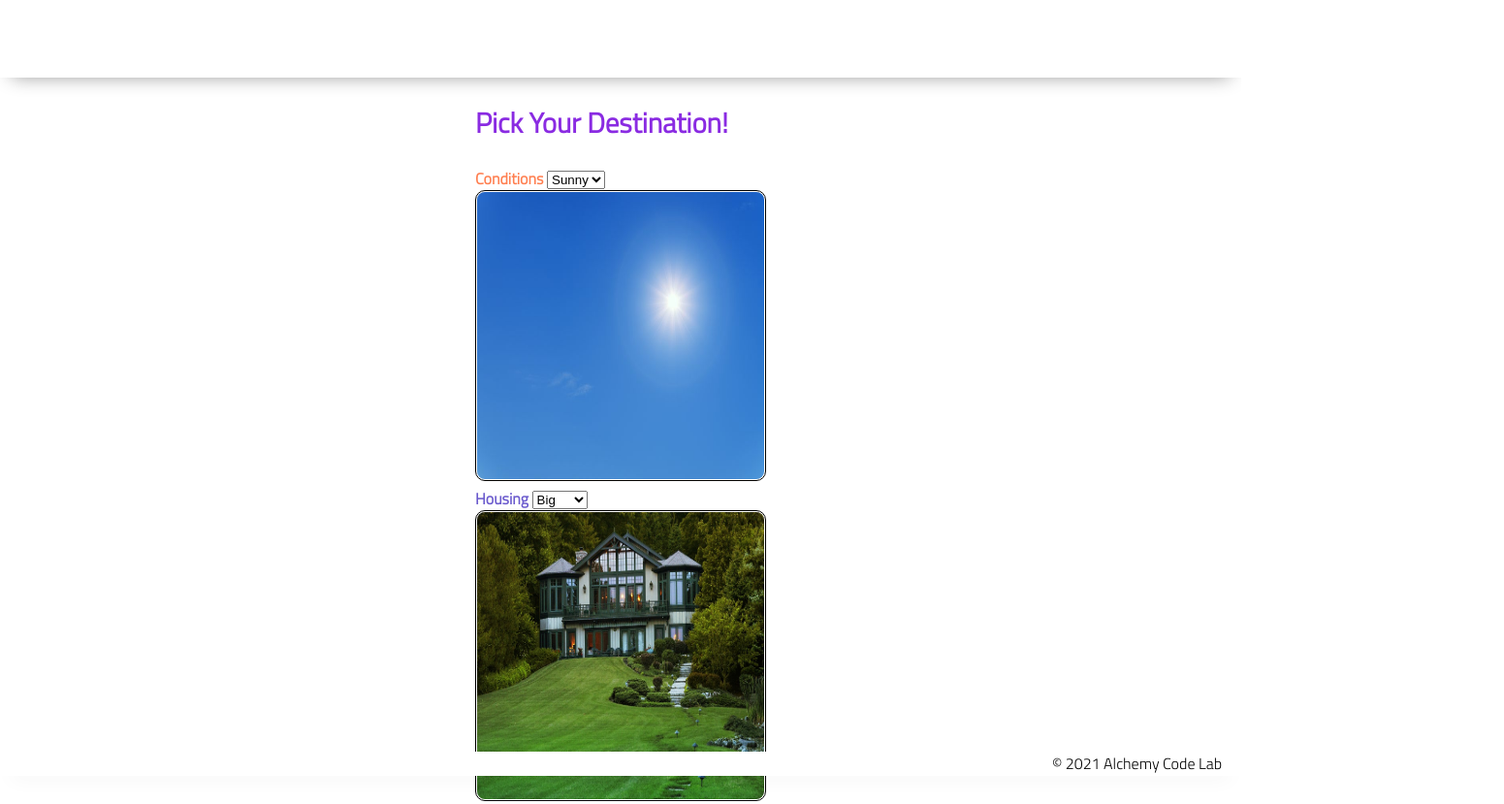
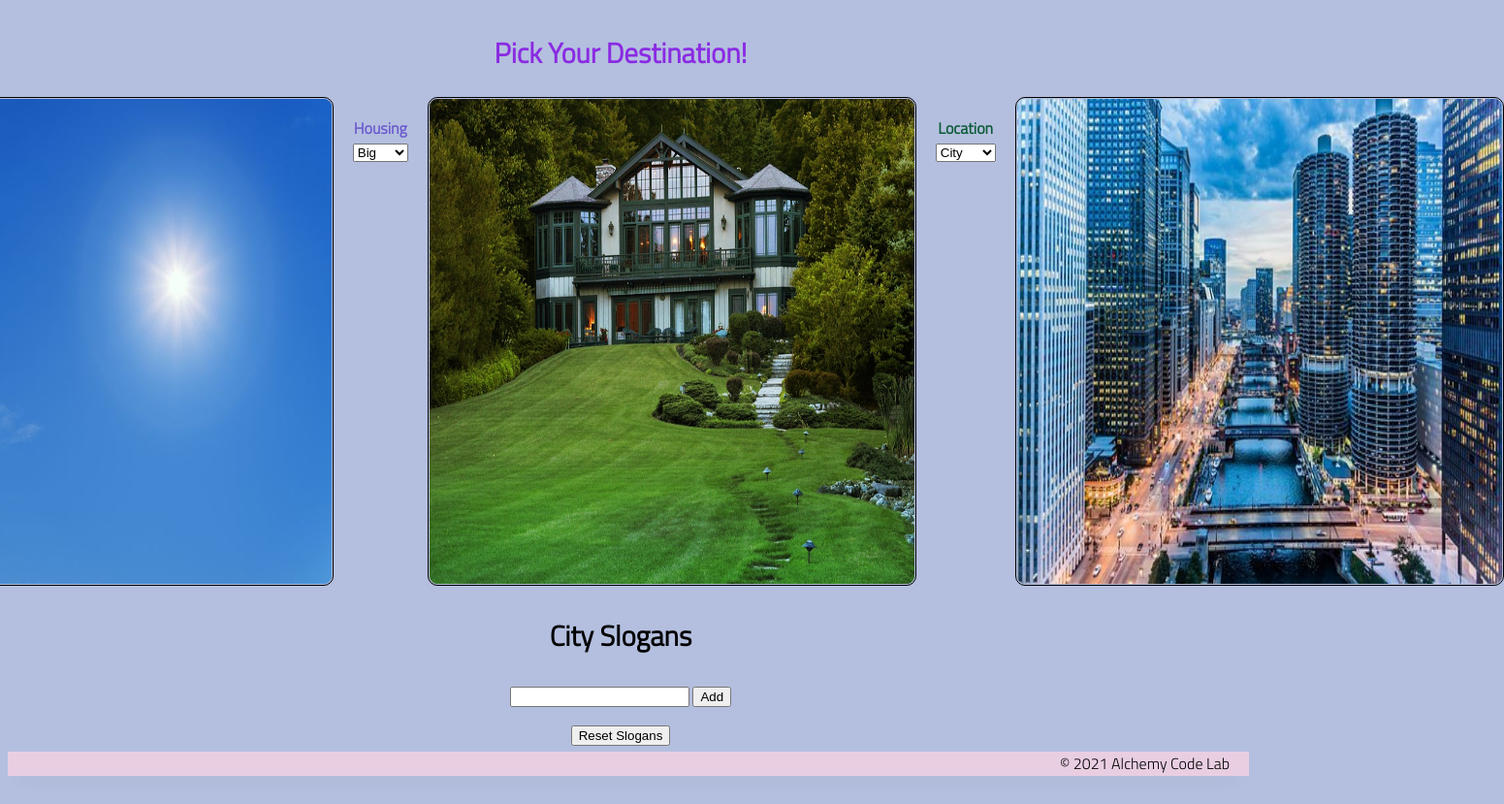
Before and after one commit to Andy-Mascaro/City, a plain HTML site: page index.html in a window 1280 px wide. Shown: the top 829 px of the page at 97% size, 1551 px wide, since content can reach past the window. Drawn offline with Linux system fonts and the light colour scheme.

Commit message:
added css to align pics and centered all text

```diff
--- a/index.html
+++ b/index.html
@@ -13,11 +13,11 @@
 </head>
 
 <body>
-    <header>
 
-    </header>
     <main>
         <section class="main-section">
+
+
 
             <h2>
                 Pick Your Destination!
@@ -68,6 +68,8 @@
 
                     <h3>City Slogans</h3>
 
+
+
                     <div class="select" id="slogan">
                         <input id="slogan-input" type="text" />
                         <button id="slogan-btn">Add</button>
--- a/styles/reset.css
+++ b/styles/reset.css
@@ -4,7 +4,7 @@
    License: none (public domain)
 */
 
-*{
+/*{
     box-sizing: border-box;
 }
 
@@ -33,6 +33,10 @@
 	vertical-align: baseline;
 }
 
+/*body {
+    background-image: url(../assets/sky.jpeg);
+}
+
 ol, ul {
 	list-style: none;
 }
--- a/styles/style.css
+++ b/styles/style.css
@@ -2,25 +2,25 @@
 body {
     /* feel free to update these css variables for a quick theme */
 
-    --color1: white;
+   /* --color1: white;
     --color2: white;
     --color3: white;
     --color4: white;
     --color5: white;
 
-    /* https://coolors.co/generate and click export -> scss to get the colors to copy and paste below*/
+     https://coolors.co/generate and click export -> scss to get the colors to copy and paste below*/
 
-    /* --color1: hsla(349, 69%, 76%, 1);
+      /*--color1: hsla(349, 69%, 76%, 1);
     --color2: hsla(207, 67%, 44%, 1);
     --color3: hsla(200, 61%, 56%, 1);
     --color4: hsla(187, 41%, 94%, 1);
     --color5: hsla(170, 28%, 95%, 1); */
 
-    /* --color1: hsla(45, 86%, 83%, 1);
+    --color1: hsla(45, 86%, 83%, 1);
     --color2: hsla(135, 65%, 98%, 1);
     --color3: hsla(315, 37%, 86%, 1);
     --color4: hsla(45, 73%, 98%, 1);
-    --color5: hsla(224, 40%, 79%, 1); */
+    --color5: hsla(224, 40%, 79%, 1);
 
     --header-height: 80px;
     --shadow: 0px 10px 20px -12px rgba(0,0,0,0.45);
@@ -28,7 +28,7 @@
     --footer-height: 25px;
 
     font-family: 'Titillium Web', sans-serif;
-    background-color: var(--color2);
+    background-color: var(--color5);
 }
 
  main {
@@ -36,6 +36,7 @@
     flex-direction: column;
     justify-content: center;
     align-items: center;
+    text-align: center;
     margin-bottom: calc(var(--footer-height));
 }
 
@@ -49,14 +50,20 @@
 
 
 h2 {
+    text-align: center;
     font-size: 1.8rem;
     font-weight: bold;
     color: blueviolet
 }
 
 h3 {
+    text-align: center;
     font-size: 1.8rem;
     font-weight: bold;
+}
+
+.results {
+    text-align: center;
 }
 
 .gutter-right {
@@ -83,7 +90,7 @@
 }
 
 #con {
-    color:coral;
+    color:rgb(109, 28, 8);
     font-weight: bold;
 }
 
@@ -93,7 +100,7 @@
 }
 
 #loc {
-    color:rgb(245, 144, 105);
+    color:rgb(10, 90, 53);
     font-weight: bold;
 }
 
@@ -102,11 +109,46 @@
     border-radius: 10px;
     padding: 1px;
     object-fit: fill;
-    width: 300px;
-    height: 300px;
-    grid-template-columns: repeat(3, 1fr);
+    width: 500px;
+    height: 500px;
+    display: center;
+}
+
+  .details {
+    display: flex;
+    flex-direction: row;
 
 }
+
+.select {
+    display: fill;
+    flex-direction: column;
+    align-items: space-between;
+    margin: 20px;
+    text-align:center
+}
+
+/*.select img {
+    margin-top: 10px;
+    width: 200px;
+    border-radius: 10px;
+    border: 5px solid black;
+
+}
+
+
+
+/*img {
+    border: 1px solid black;
+    border-radius: 10px;
+    padding: 1px;
+    object-fit: fill;
+    width: 500px;
+    height: 500px;
+    display: center;
+}
+
+
 
 /*section {
     display: grid;
```
Also changed, not shown: styles/home.css (+46 -1 lines), assets/sky.jpeg (added).
